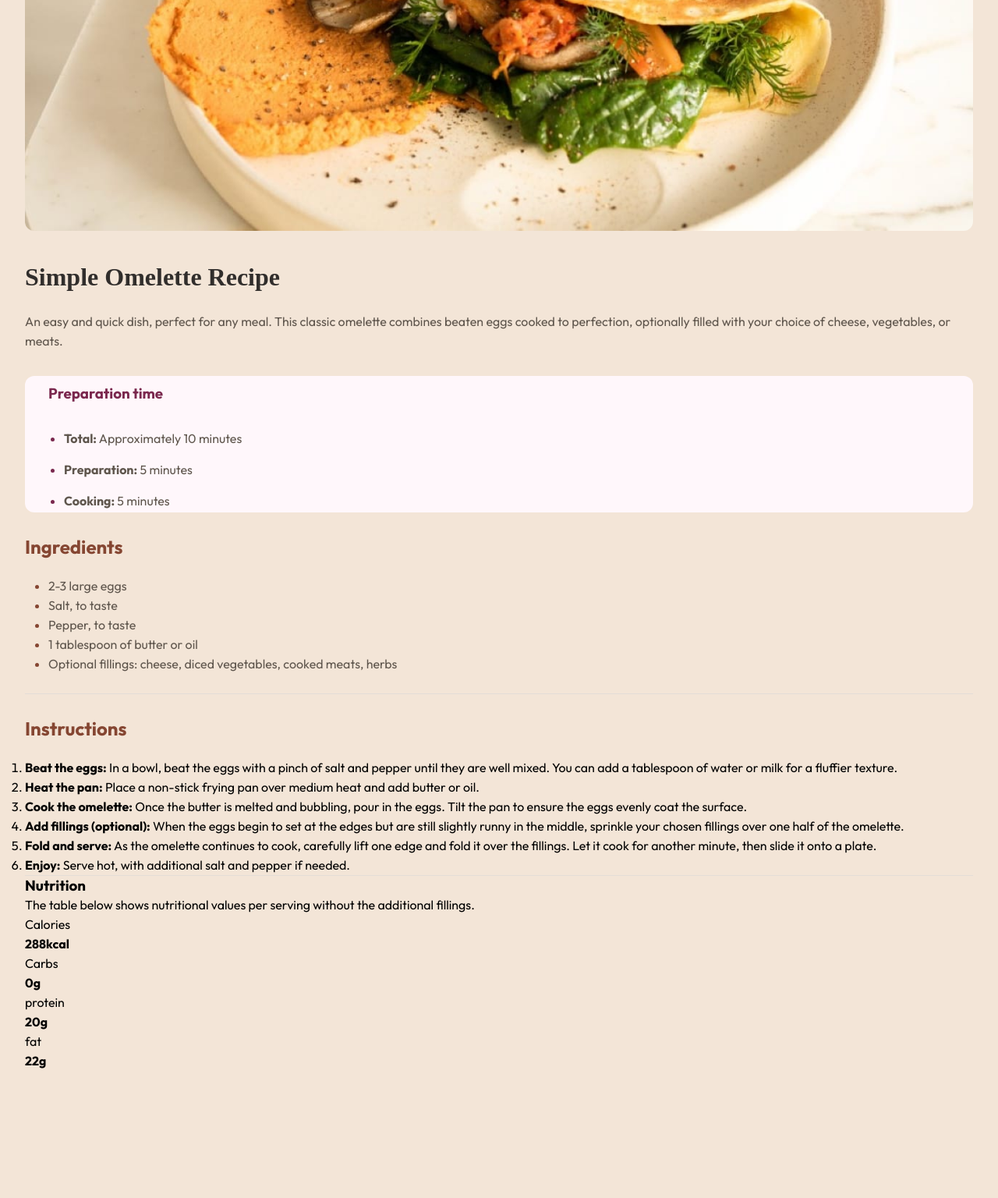
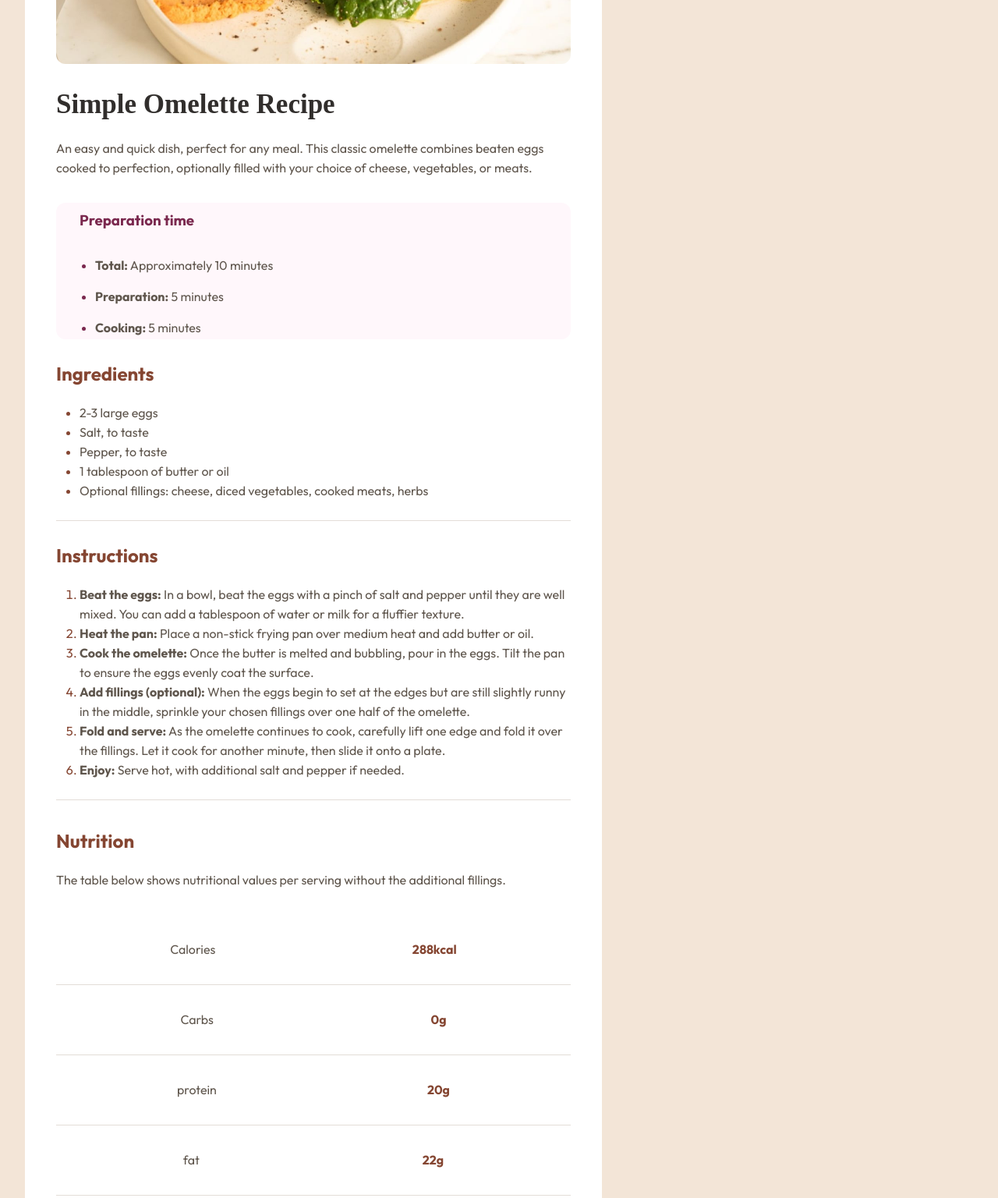
Before and after one commit to natiashiom/recipe-page, a plain HTML site: page index.html in a window 1280 px wide. Shown: the part 300-1836 px from the top of the page at 78% size. Before the commit the page ends 1673 px from the top, so only its background shows below. Drawn offline with Linux system fonts and the light colour scheme.

Commit message:
working on the last css steps

```diff
--- a/design/style.css
+++ b/design/style.css
@@ -14,7 +14,7 @@ body {
     font-optical-sizing: auto;
     font-weight: <weight>;
     font-style: normal;
-    background: #F3E5D7;
+    background-color: #F3E5D7;
     padding: 40px 32px;
     line-height: 25px;
 
@@ -38,13 +38,14 @@ body {
     font-family: "Young Serif", serif;
     font-weight: 400;
     font-style: normal;
-    margin-top: 40px;
+    font-size: 35px;
+    margin-top: 32px;
     margin-bottom: 32px;
     color: #312E2C;
 }
 
-.title { /*an margin ak */
-    margin-top: 40px;
+.title {
+    margin-top: 32px;
     margin-bottom: 32px;
     color: #5F564D;
 }
@@ -109,3 +110,47 @@ body {
     color: #854632;
     margin-bottom: 25px;
 }
+
+.instructions ol li p {
+    color: #5F564D;
+}
+
+.instructions ol {
+    margin-left: 30px;
+    margin-bottom: 25px;
+}
+.instructions ol li {
+    color: #854632;
+}
+
+.nutrition {
+    margin-top: 40px;
+    margin-bottom: 32px;
+}
+.nutrition h2 {
+    color: #854632;
+    margin-bottom: 25px;
+
+}
+
+.nutrition p{
+    color: #5F564D;
+}
+
+.values {
+    padding: 32px;
+    border-bottom: 1px solid #E3DDD7;
+    gap: 24px;
+    display: flex;
+    flex-wrap: wrap;
+    justify-content: space-around;
+
+}
+
+.values p:first-child {
+    color: #5F564D;
+}
+
+.values p {
+    color: #854632;
+}
--- a/index.html
+++ b/index.html
@@ -13,6 +13,7 @@
     <link rel="stylesheet" href="./design/style.css" />
   </head>
   <body>
+    <section style="padding: 40px;" class="container background p-0 ">
     <header>
       <div>
         <img
@@ -116,7 +117,7 @@
     </div>
 
     <div class="nutrition">
-      <h3>Nutrition</h3>
+      <h2>Nutrition</h2>
       <p>
         The table below shows nutritional values per serving without the
         additional fillings.
```
